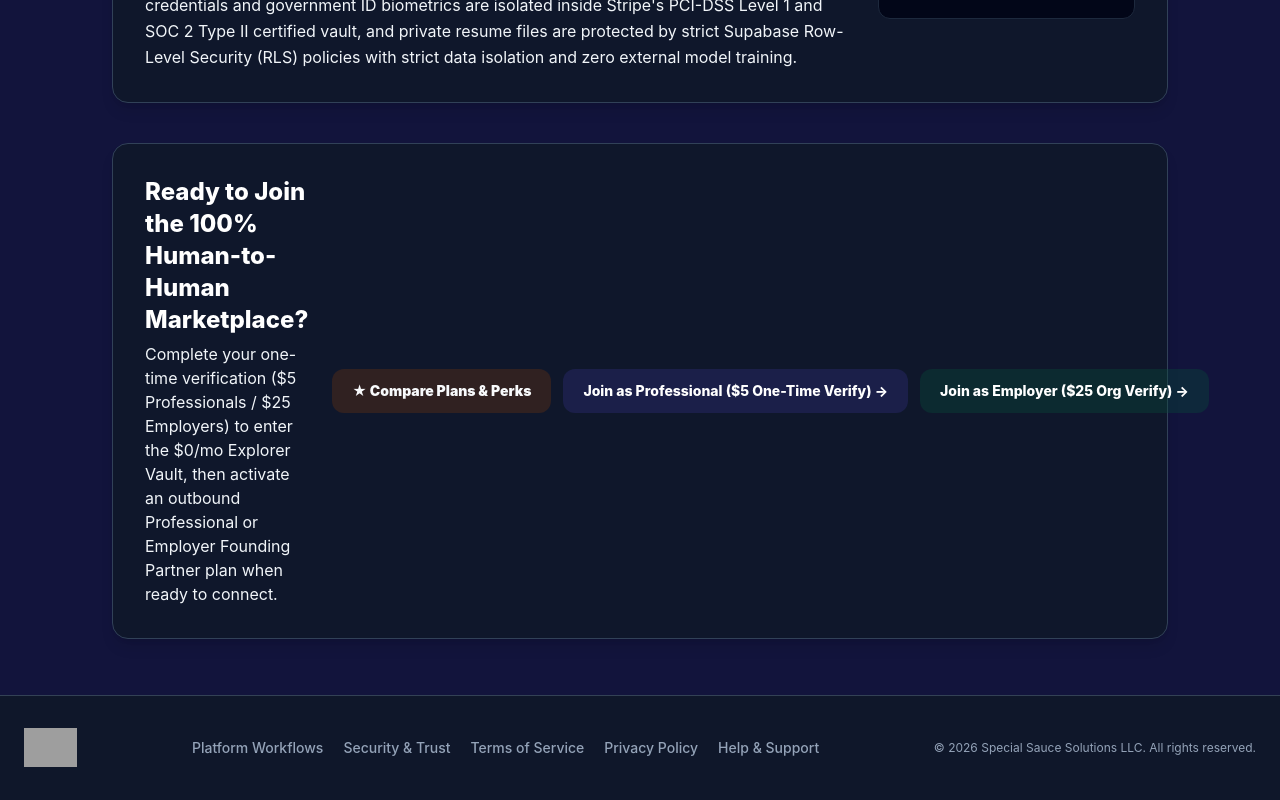
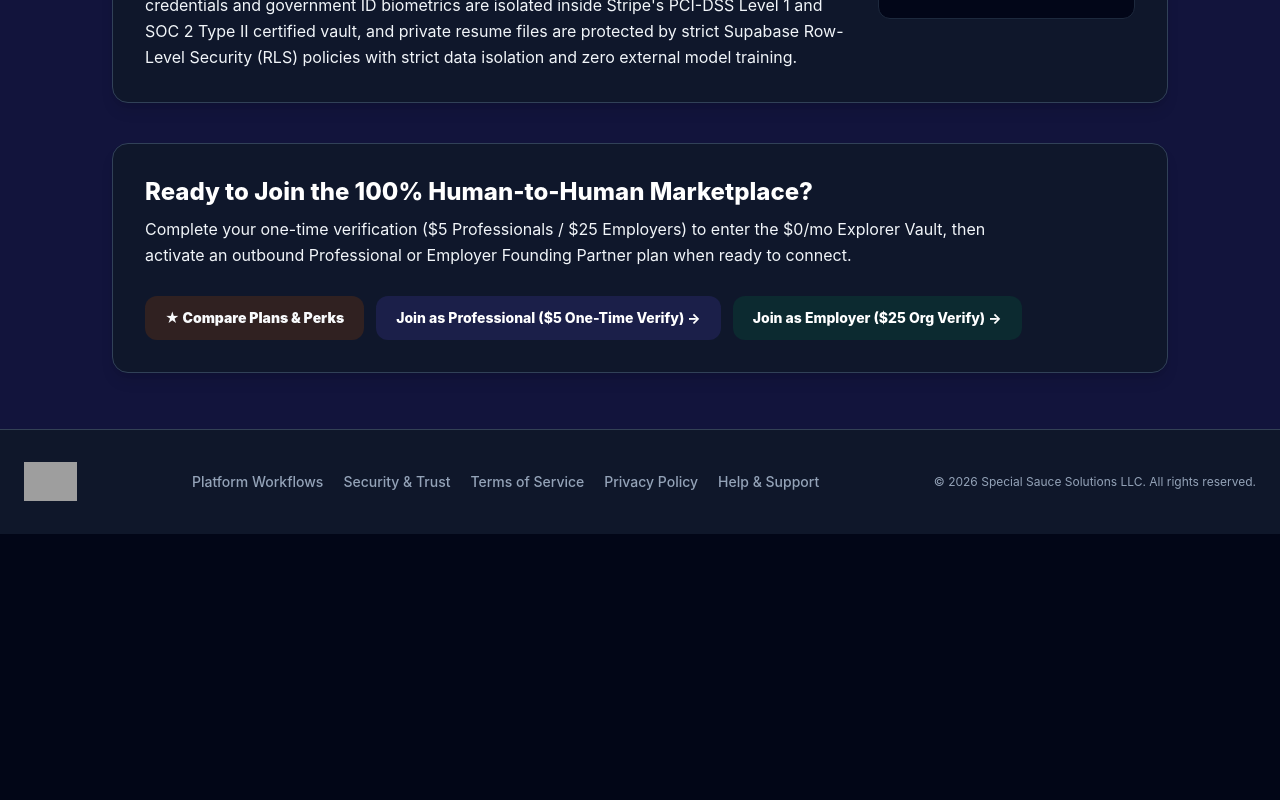
Before and after one commit to SpecialSauceIO/secure-job-board, a Next.js app: page /security in a window 1280 px wide. Shown: the part 1724-2524 px from the top of the page. After the commit the page ends 2258 px from the top, so only its background shows below. Built offline with nearby package versions, Linux system fonts and the light colour scheme; no server answers; grey boxes are pictures that could not be loaded.

Commit message:
Fix bottom CTA card layout and button wrapping on Security page

```diff
--- a/src/app/security/page.tsx
+++ b/src/app/security/page.tsx
@@ -154,31 +154,31 @@ export default function SecurityTrustPage() {
           </div>
 
           {/* Bottom CTA */}
-          <div className="bg-slate-900 p-6 sm:p-8 rounded-2xl border border-slate-700 flex flex-col md:flex-row items-start md:items-center justify-between gap-6 shadow-lg">
-            <div className="space-y-1.5">
+          <div className="bg-slate-900 p-6 sm:p-8 rounded-2xl border border-slate-700 flex flex-col gap-6 shadow-lg">
+            <div className="space-y-2 max-w-4xl">
               <h3 className="text-xl sm:text-2xl font-extrabold text-white">
                 Ready to Join the 100% Human-to-Human Marketplace?
               </h3>
-              <p className="text-base text-slate-100">
+              <p className="text-base text-slate-100 leading-relaxed">
                 Complete your one-time verification ($5 Professionals / $25 Employers) to enter the $0/mo Explorer Vault, then activate an outbound Professional or Employer Founding Partner plan when ready to connect.
               </p>
             </div>
-            <div className="flex flex-wrap items-center gap-3 shrink-0">
+            <div className="flex flex-col sm:flex-row flex-wrap items-stretch sm:items-center gap-3 pt-1">
               <Link
                 href="/pricing"
-                className="px-5 py-3 rounded-xl bg-amber-500 hover:bg-amber-400 text-slate-950 text-sm font-black transition-colors"
+                className="px-5 py-3 rounded-xl bg-amber-500 hover:bg-amber-400 text-slate-950 text-sm font-black text-center transition-colors"
               >
                 ★ Compare Plans &amp; Perks
               </Link>
               <Link
                 href="/signup/candidate"
-                className="px-5 py-3 rounded-xl bg-indigo-600 text-white text-sm font-extrabold hover:bg-indigo-500 transition-colors"
+                className="px-5 py-3 rounded-xl bg-indigo-600 text-white text-sm font-extrabold text-center hover:bg-indigo-500 transition-colors"
               >
                 Join as Professional ($5 One-Time Verify) →
               </Link>
               <Link
                 href="/signup/employer"
-                className="px-5 py-3 rounded-xl bg-emerald-600 text-white text-sm font-extrabold hover:bg-emerald-500 transition-colors"
+                className="px-5 py-3 rounded-xl bg-emerald-600 text-white text-sm font-extrabold text-center hover:bg-emerald-500 transition-colors"
               >
                 Join as Employer ($25 Org Verify) →
               </Link>
```
